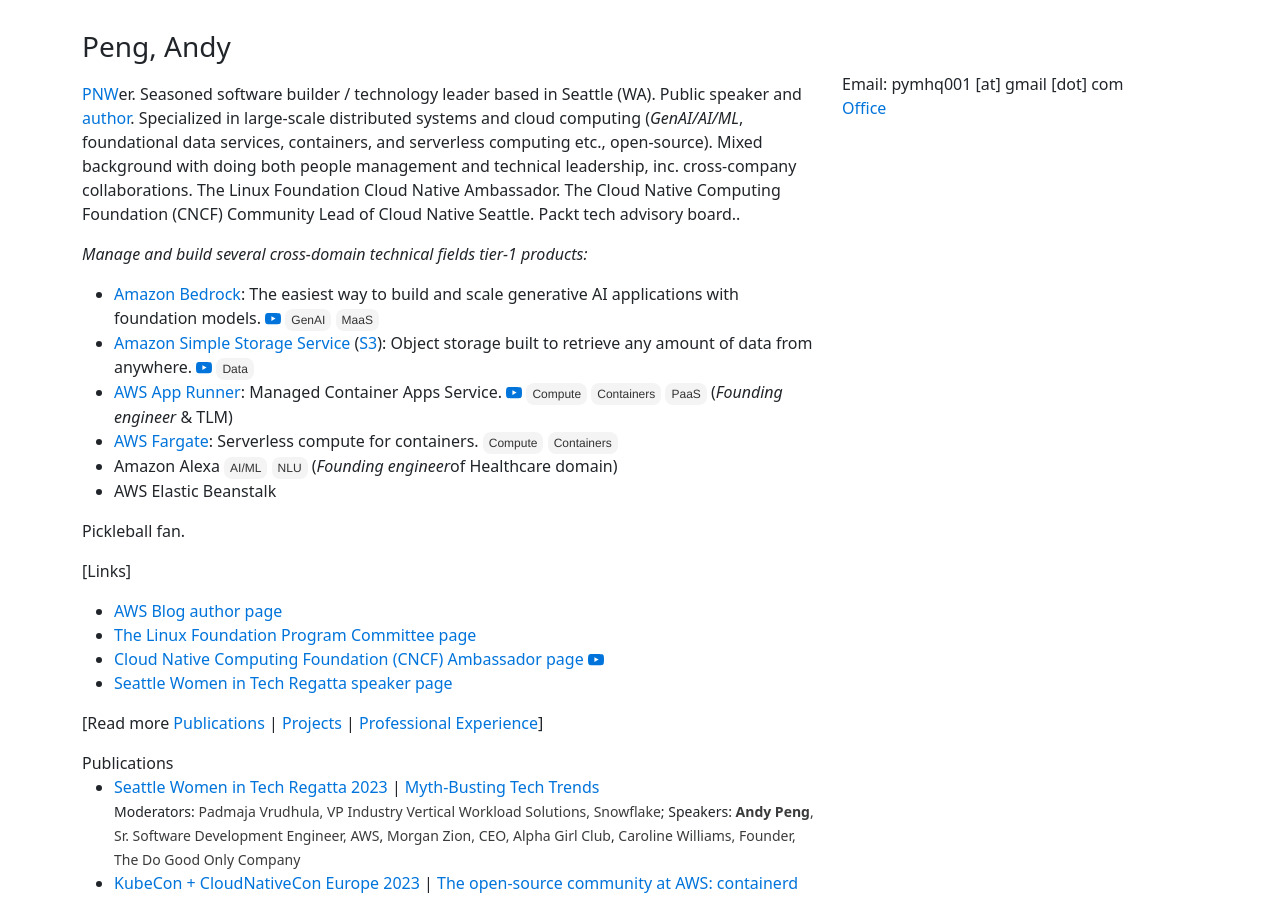
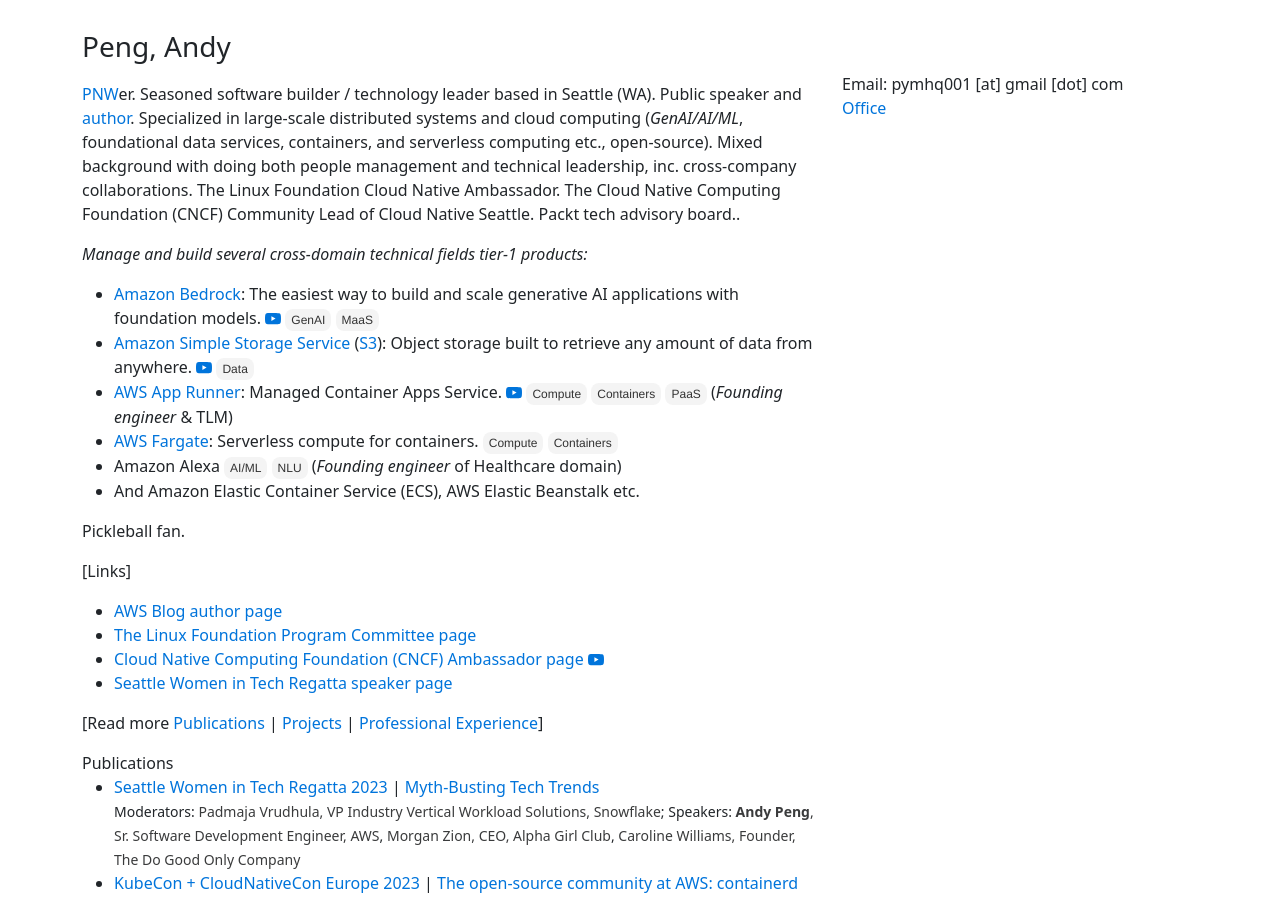
Before and after one commit to gfw001/gfw001.github.io, a Jekyll site: the page portfolio.html, which Jekyll copies as it is, in a window 1280 px wide and 900 px high. Built offline with Jekyll 4.4.1, drawn with Linux system fonts in a browser that asks for light colours; nearby versions of some CDN libraries; a style sheet for code colours, icons or effects is not loaded.

Commit message:
Update portfolio.html

```diff
--- a/portfolio.html
+++ b/portfolio.html
@@ -128,10 +128,10 @@
 			      <a href="https://aws.amazon.com/fargate/">AWS Fargate</a>: Serverless compute for containers. <button>Compute</button> <button>Containers</button>
 		      </li>
 		      <li>
-			      Amazon Alexa <button class="button-14" role="button">AI/ML</button> <button>NLU</button> (<i>Founding engineer</i>of Healthcare domain)
+			      Amazon Alexa <button class="button-14" role="button">AI/ML</button> <button>NLU</button> (<i>Founding engineer</i> of Healthcare domain)
 		      </li>
 		      <li>
-			      AWS Elastic Beanstalk
+			      And Amazon Elastic Container Service (ECS), AWS Elastic Beanstalk etc.
 		      </li>
 	      </ul>
       </p>
```
